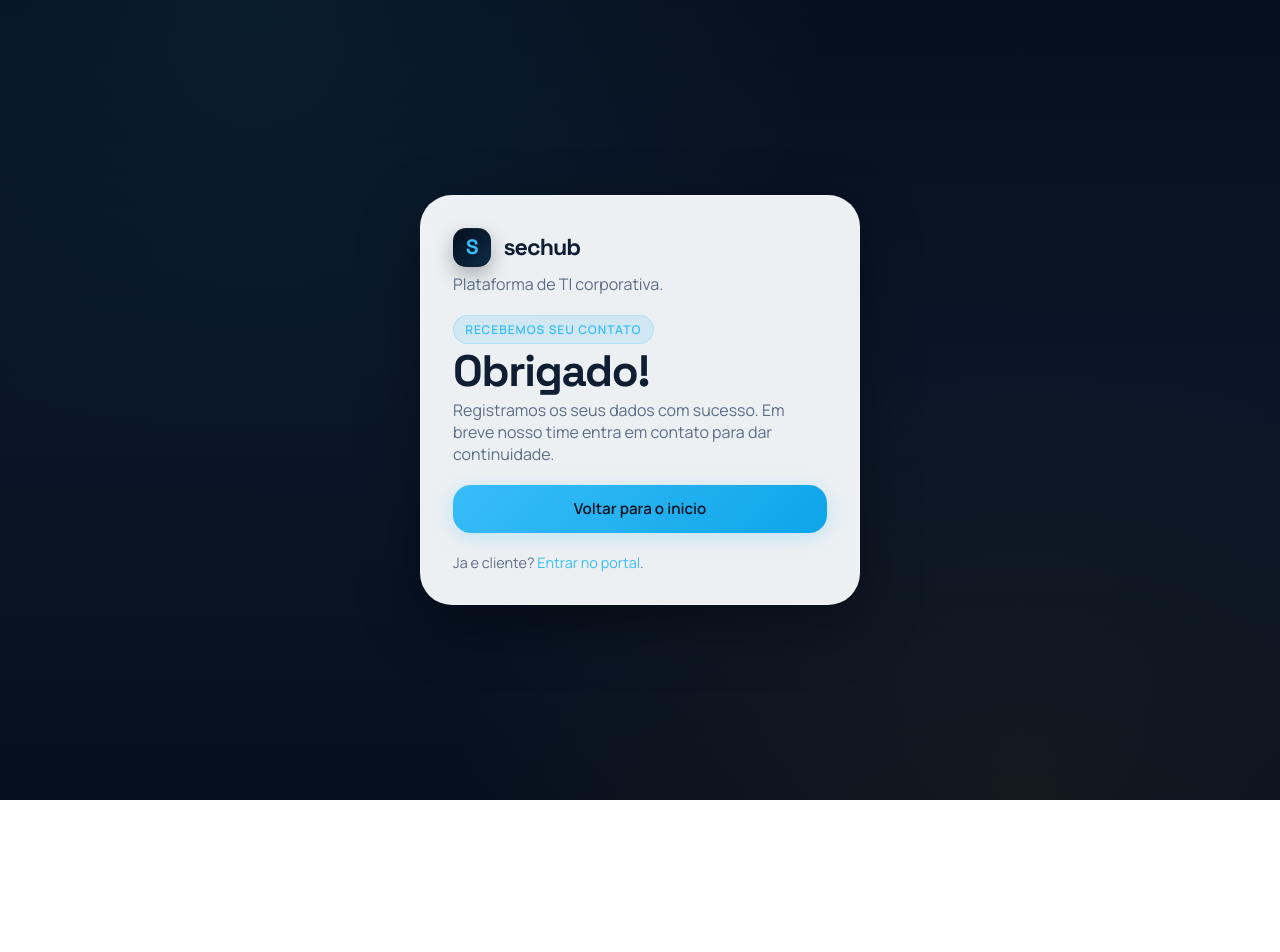
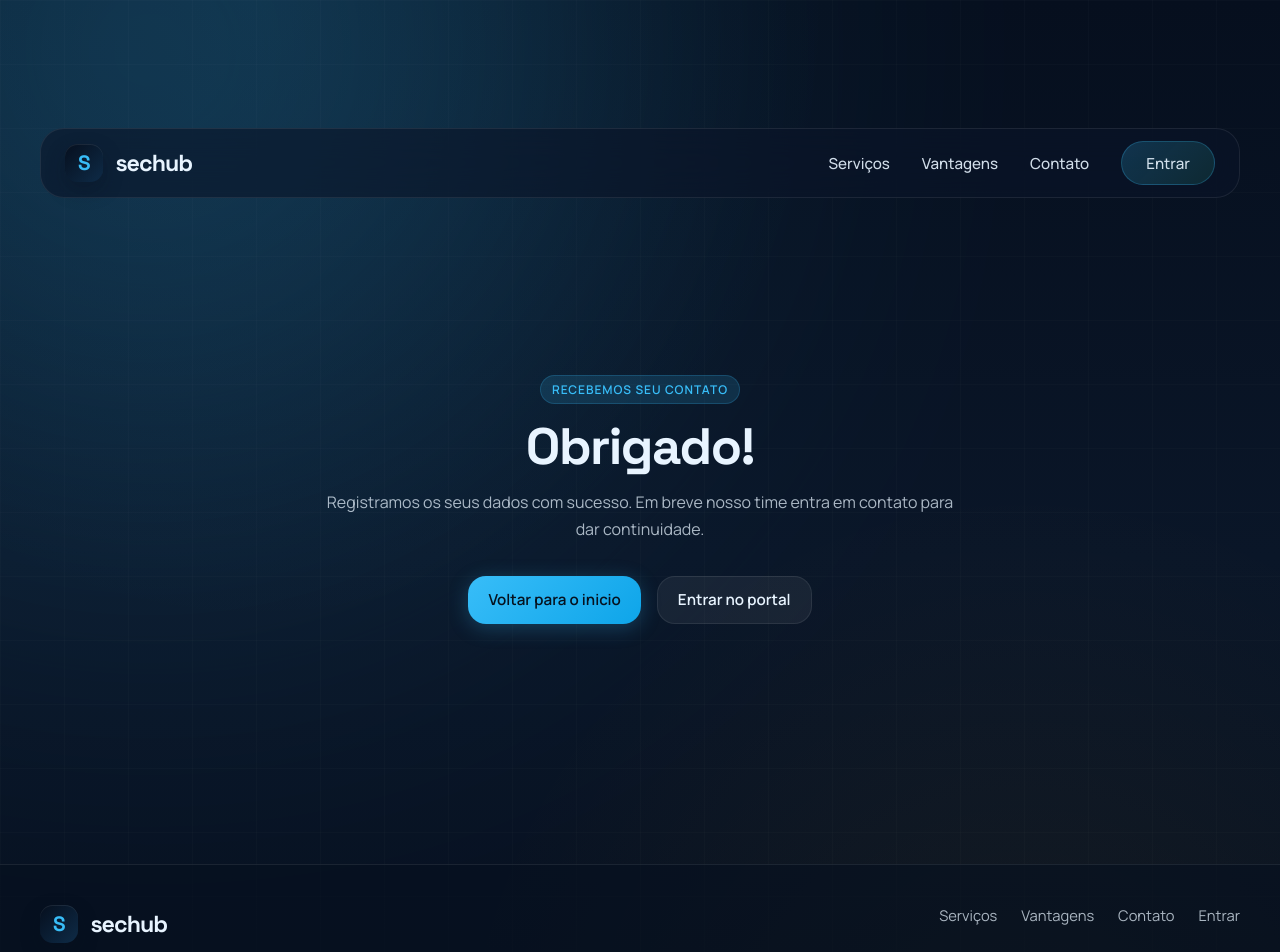
Before and after one commit to Sorpe-Jonas/SecHub-Greenew, a Next.js app: page /contato/obrigado in a window 1280 px wide. Shown: the top 952 px of the page. Before the commit the page ends 800 px from the top, so only its background shows below. Built offline with nearby package versions, Linux system fonts and the light colour scheme.

Commit message:
refactor: header e rodape compartilhados nas paginas publicas
- extrai SiteHeader/SiteFooter e usa em /, /contato e /contato/obrigado
- adiciona pagina 404 estilizada com header e rodape

Co-authored-by: CommandCodeBot <noreply@commandcode.ai>

```diff
--- a/src/app/contato/obrigado/page.tsx
+++ b/src/app/contato/obrigado/page.tsx
@@ -1,38 +1,39 @@
 import Link from "next/link";
+
+import { SiteFooter } from "@/components/landing/site-footer";
+import { SiteHeader } from "@/components/landing/site-header";
 
 export default function ContactThanksPage() {
   return (
-    <main className="pageShell">
-      <section className="loginShell">
-        <div className="loginCard">
-          <div className="loginBrand">
-            <div className="brandHomeLink brandStatic" aria-label="SecHub">
-              <span className="brandMark" aria-hidden="true">
-                S
-              </span>
-              <span className="brandWordmark">sechub</span>
-            </div>
-            <p>Plataforma de TI corporativa.</p>
-          </div>
+    <div className="landing-wrapper">
+      <div className="bg-glow bg-glow--top-left" />
+      <div className="bg-grid" />
 
-          <div className="loginHeading">
+      <main className="pageShell landingContainer">
+        <SiteHeader />
+
+        <section className="contactSection">
+          <div className="sectionHeader">
             <span className="eyebrow">Recebemos seu contato</span>
-            <h1>Obrigado!</h1>
-            <p>
-              Registramos os seus dados com sucesso. Em breve nosso time entra
-              em contato para dar continuidade.
+            <h1 className="contactTitle">Obrigado!</h1>
+            <p className="contactSubtitle">
+              Registramos os seus dados com sucesso. Em breve nosso time entra em
+              contato para dar continuidade.
             </p>
           </div>
 
-          <Link className="primaryButton" href="/">
-            Voltar para o inicio
-          </Link>
+          <div className="heroActions">
+            <Link className="primaryButton" href="/">
+              Voltar para o inicio
+            </Link>
+            <Link className="secondaryButton" href="/login">
+              Entrar no portal
+            </Link>
+          </div>
+        </section>
+      </main>
 
-          <p className="helperText">
-            Ja e cliente? <Link href="/login">Entrar no portal</Link>.
-          </p>
-        </div>
-      </section>
-    </main>
+      <SiteFooter />
+    </div>
   );
 }
--- /dev/null
+++ b/src/components/landing/site-footer.tsx
@@ -0,0 +1,31 @@
+import Link from "next/link";
+
+export function SiteFooter() {
+  return (
+    <footer className="landingFooter">
+      <div className="landingFooterInner">
+        <div className="landingFooterBrand">
+          <div className="brandHomeLink brandStatic" aria-label="SecHub">
+            <span className="brandMark" aria-hidden="true">
+              S
+            </span>
+            <span className="brandWordmark">sechub</span>
+          </div>
+          <p>
+            Gestão de TI, suporte de infraestrutura e atendimento corporativo em
+            uma única plataforma.
+          </p>
+        </div>
+        <nav className="landingFooterNav" aria-label="Rodape">
+          <Link href="/#servicos">Serviços</Link>
+          <Link href="/#vantagens">Vantagens</Link>
+          <Link href="/contato">Contato</Link>
+          <Link href="/login">Entrar</Link>
+        </nav>
+      </div>
+      <div className="landingFooterBottom">
+        <span>© {new Date().getFullYear()} SecHub. Todos os direitos reservados.</span>
+      </div>
+    </footer>
+  );
+}
--- /dev/null
+++ b/src/components/landing/site-header.tsx
@@ -0,0 +1,22 @@
+import Link from "next/link";
+
+export function SiteHeader() {
+  return (
+    <header className="landingHeader">
+      <Link className="brandHomeLink" href="/" aria-label="Inicio - SecHub">
+        <span className="brandMark" aria-hidden="true">
+          S
+        </span>
+        <span className="brandWordmark">sechub</span>
+      </Link>
+      <nav className="landingNav">
+        <Link href="/#servicos">Serviços</Link>
+        <Link href="/#vantagens">Vantagens</Link>
+        <Link href="/contato">Contato</Link>
+        <Link className="loginHeaderButton" href="/login">
+          Entrar
+        </Link>
+      </nav>
+    </header>
+  );
+}
```
Also changed, not shown: src/app/contato/page.tsx (+4 -42 lines), src/app/not-found.tsx (added, +39 -0 lines), src/app/page.tsx (+5 -37 lines).
